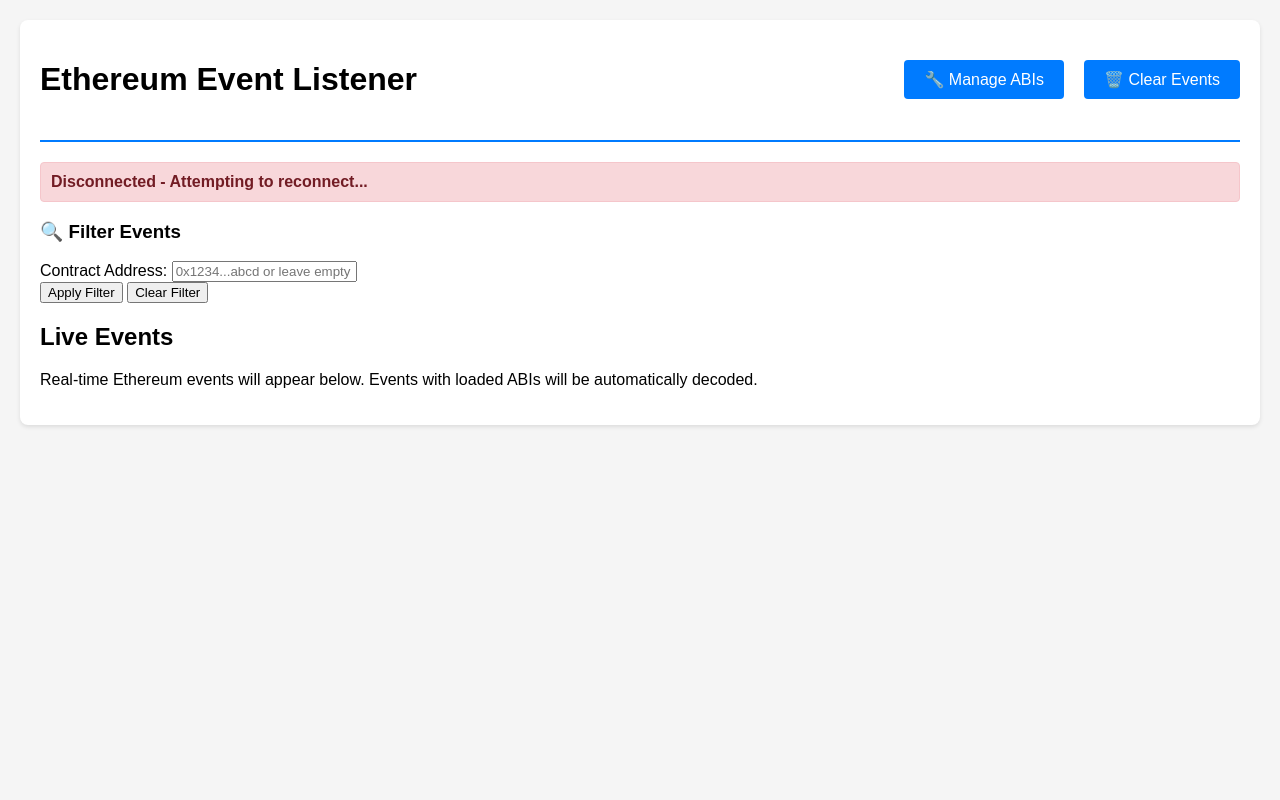
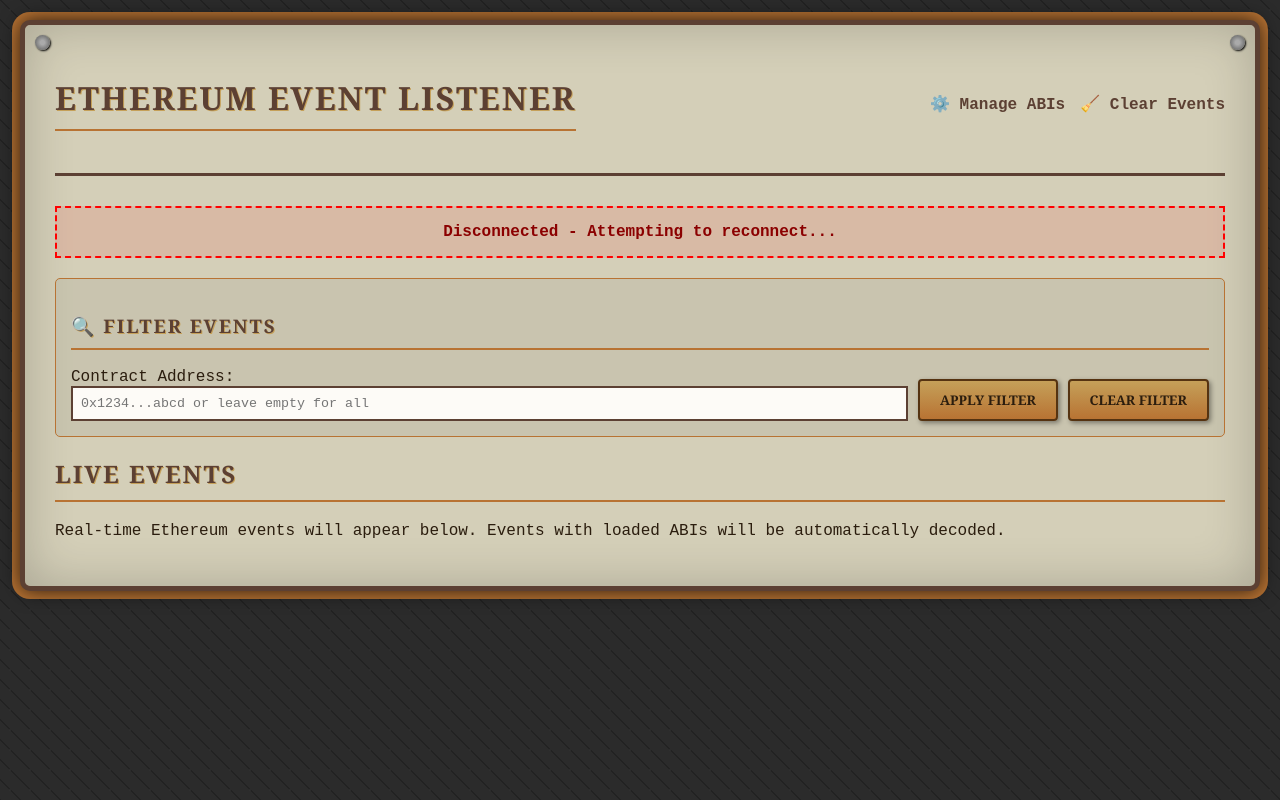
Before and after one commit to jmolinasoler/eth-event-listener, a website: page public/index.html in a window 1280 px wide. Drawn offline with Linux system fonts and the light colour scheme.

Commit message:
feat: Introduce steampunk CSS theme and apply it to the ABI manager and main pages.

```diff
--- a/public/index.html
+++ b/public/index.html
@@ -1,18 +1,20 @@
 <!DOCTYPE html>
 <html lang="en">
+
 <head>
     <meta charset="UTF-8">
     <meta name="viewport" content="width=device-width, initial-scale=1.0">
     <title>Ethereum Event Listener</title>
-    <link rel="stylesheet" href="styles.css">
+    <link rel="stylesheet" href="steampunk.css">
 </head>
+
 <body>
     <div class="container">
         <div class="header">
             <h1>Ethereum Event Listener</h1>
             <div class="nav-links">
-                <a href="/abi-manager.html">🔧 Manage ABIs</a>
-                <a href="#" onclick="clearEvents()">🗑️ Clear Events</a>
+                <a href="/abi-manager.html">⚙️ Manage ABIs</a>
+                <a href="#" onclick="clearEvents()">🧹 Clear Events</a>
             </div>
         </div>
 
@@ -63,12 +65,12 @@
         function connectWebSocket() {
             ws = new WebSocket(wsUrl);
 
-            ws.onopen = function() {
+            ws.onopen = function () {
                 statusDiv.textContent = 'Connected - Listening for events...';
                 statusDiv.className = 'status connected';
             };
 
-            ws.onmessage = function(event) {
+            ws.onmessage = function (event) {
                 try {
                     const data = JSON.parse(event.data);
                     handleMessage(data);
@@ -77,13 +79,13 @@
                 }
             };
 
-            ws.onclose = function() {
+            ws.onclose = function () {
                 statusDiv.textContent = 'Disconnected - Attempting to reconnect...';
                 statusDiv.className = 'status disconnected';
                 setTimeout(connectWebSocket, 3000);
             };
 
-            ws.onerror = function(error) {
+            ws.onerror = function (error) {
                 console.error('WebSocket error:', error);
                 statusDiv.textContent = 'Connection error - Attempting to reconnect...';
                 statusDiv.className = 'status disconnected';
@@ -248,7 +250,7 @@
         clearFilterBtn.addEventListener('click', clearContractFilter);
 
         // Allow Enter key to apply filter
-        contractFilterInput.addEventListener('keypress', function(e) {
+        contractFilterInput.addEventListener('keypress', function (e) {
             if (e.key === 'Enter') {
                 applyContractFilter();
             }
@@ -258,4 +260,5 @@
         connectWebSocket();
     </script>
 </body>
+
 </html>
--- /dev/null
+++ b/public/steampunk.css
@@ -0,0 +1,229 @@
+:root {
+    --steam-bg: #2b2b2b;
+    --steam-paper: #d4cfb8;
+    --steam-gold: #c5a059;
+    --steam-copper: #b87333;
+    --steam-brass: #d4af37;
+    --steam-leather: #5c4033;
+    --steam-text: #2b1d0e;
+    --steam-font-head: 'Georgia', serif;
+    --steam-font-body: 'Courier New', monospace;
+    --steam-shadow: 4px 4px 10px rgba(0, 0, 0, 0.5);
+    --steam-border: 2px solid var(--steam-copper);
+}
+
+body {
+    background-color: var(--steam-bg);
+    background-image:
+        radial-gradient(circle at 50% 50%, #333 0%, transparent 10%),
+        repeating-linear-gradient(45deg, #222 0, #222 1px, transparent 0, transparent 50%);
+    background-size: 20px 20px;
+    font-family: var(--steam-font-body);
+    color: var(--steam-text);
+    margin: 0;
+    padding: 20px;
+}
+
+.container {
+    max-width: 1200px;
+    margin: 0 auto;
+    background-color: var(--steam-paper);
+    padding: 30px;
+    border: 5px solid var(--steam-leather);
+    border-radius: 10px;
+    box-shadow:
+        inset 0 0 50px rgba(0,0,0,0.2),
+        0 0 20px rgba(0,0,0,0.8),
+        0 0 0 8px var(--steam-copper);
+    position: relative;
+}
+
+/* Screw heads in corners */
+.container::before, .container::after {
+    content: '';
+    position: absolute;
+    width: 15px;
+    height: 15px;
+    background: radial-gradient(circle, #aaa 20%, #555 100%);
+    border-radius: 50%;
+    box-shadow: 1px 1px 2px black;
+    z-index: 10;
+}
+.container::before { top: 10px; left: 10px; }
+.container::after { top: 10px; right: 10px; }
+
+h1, h2, h3 {
+    font-family: var(--steam-font-head);
+    color: var(--steam-leather);
+    text-transform: uppercase;
+    letter-spacing: 2px;
+    text-shadow: 1px 1px 0 var(--steam-gold);
+    border-bottom: 2px double var(--steam-copper);
+    padding-bottom: 10px;
+}
+
+.header {
+    display: flex;
+    justify-content: space-between;
+    align-items: center;
+    margin-bottom: 30px;
+    padding-bottom: 20px;
+    border-bottom: 3px solid var(--steam-leather);
+}
+
+.nav-links {
+    display: flex;
+    gap: 15px;
+}
+
+a {
+    color: var(--steam-leather);
+    text-decoration: none;
+    font-weight: bold;
+    transition: all 0.3s;
+}
+
+a:hover {
+    color: var(--steam-copper);
+    text-shadow: 0 0 5px var(--steam-gold);
+}
+
+button, .upload-btn, .filter-btn, .clear-filter-btn, .delete-btn {
+    background: linear-gradient(to bottom, var(--steam-gold), var(--steam-copper));
+    border: 2px solid #553311;
+    color: #2b1d0e;
+    padding: 10px 20px;
+    font-family: var(--steam-font-head);
+    font-weight: bold;
+    text-transform: uppercase;
+    cursor: pointer;
+    box-shadow: 2px 2px 5px rgba(0,0,0,0.4);
+    transition: transform 0.1s, box-shadow 0.1s;
+    border-radius: 4px;
+}
+
+button:hover, .upload-btn:hover, .filter-btn:hover {
+    background: linear-gradient(to bottom, var(--steam-copper), var(--steam-gold));
+    box-shadow: 1px 1px 3px rgba(0,0,0,0.4);
+}
+
+button:active {
+    transform: translate(1px, 1px);
+    box-shadow: inset 2px 2px 5px rgba(0,0,0,0.4);
+}
+
+.delete-btn {
+    background: linear-gradient(to bottom, #d9534f, #a71d2a);
+    color: white;
+}
+
+.status {
+    padding: 15px;
+    margin: 20px 0;
+    border: 2px dashed var(--steam-leather);
+    background-color: rgba(255, 255, 255, 0.5);
+    font-weight: bold;
+    text-align: center;
+}
+
+.status.connected {
+    border-color: green;
+    color: darkgreen;
+    background-color: rgba(0, 255, 0, 0.1);
+}
+
+.status.disconnected {
+    border-color: red;
+    color: darkred;
+    background-color: rgba(255, 0, 0, 0.1);
+}
+
+/* Filter Section */
+.filter-section {
+    background: rgba(0, 0, 0, 0.05);
+    padding: 15px;
+    border: 1px solid var(--steam-copper);
+    margin-bottom: 20px;
+    border-radius: 5px;
+}
+
+.filter-controls {
+    display: flex;
+    gap: 10px;
+    align-items: flex-end;
+    flex-wrap: wrap;
+}
+
+.filter-group {
+    flex-grow: 1;
+}
+
+input[type="text"], input[type="file"] {
+    background-color: #fdfbf7;
+    border: 2px solid var(--steam-leather);
+    padding: 8px;
+    font-family: var(--steam-font-body);
+    width: 100%;
+    box-sizing: border-box;
+}
+
+/* Event Cards */
+.event {
+    background-color: #fdfbf7;
+    border: 1px solid var(--steam-leather);
+    margin: 15px 0;
+    padding: 20px;
+    position: relative;
+    box-shadow: 3px 3px 5px rgba(0,0,0,0.1);
+}
+
+.event::before {
+    content: '';
+    position: absolute;
+    top: 5px;
+    left: 5px;
+    right: 5px;
+    bottom: 5px;
+    border: 1px solid var(--steam-copper);
+    pointer-events: none;
+}
+
+.event-header {
+    font-family: var(--steam-font-head);
+    font-weight: bold;
+    color: var(--steam-leather);
+    border-bottom: 1px solid var(--steam-copper);
+    padding-bottom: 5px;
+    margin-bottom: 10px;
+    font-size: 1.1em;
+}
+
+.decoded-event {
+    background-color: #e8f5e8; /* Keep a slight tint for decoded */
+    border-left: 5px solid var(--steam-gold);
+}
+
+.decoded-args {
+    background-color: rgba(0,0,0,0.05);
+    padding: 10px;
+    border: 1px dotted var(--steam-leather);
+    margin-top: 10px;
+}
+
+.arg-item {
+    margin: 5px 0;
+    border-bottom: 1px solid #ddd;
+}
+
+/* Scrollbar */
+::-webkit-scrollbar {
+    width: 12px;
+}
+::-webkit-scrollbar-track {
+    background: var(--steam-bg);
+}
+::-webkit-scrollbar-thumb {
+    background: var(--steam-copper);
+    border: 2px solid var(--steam-bg);
+    border-radius: 6px;
+}
```
Also changed, not shown: public/abi-manager.html (+12 -14 lines).
